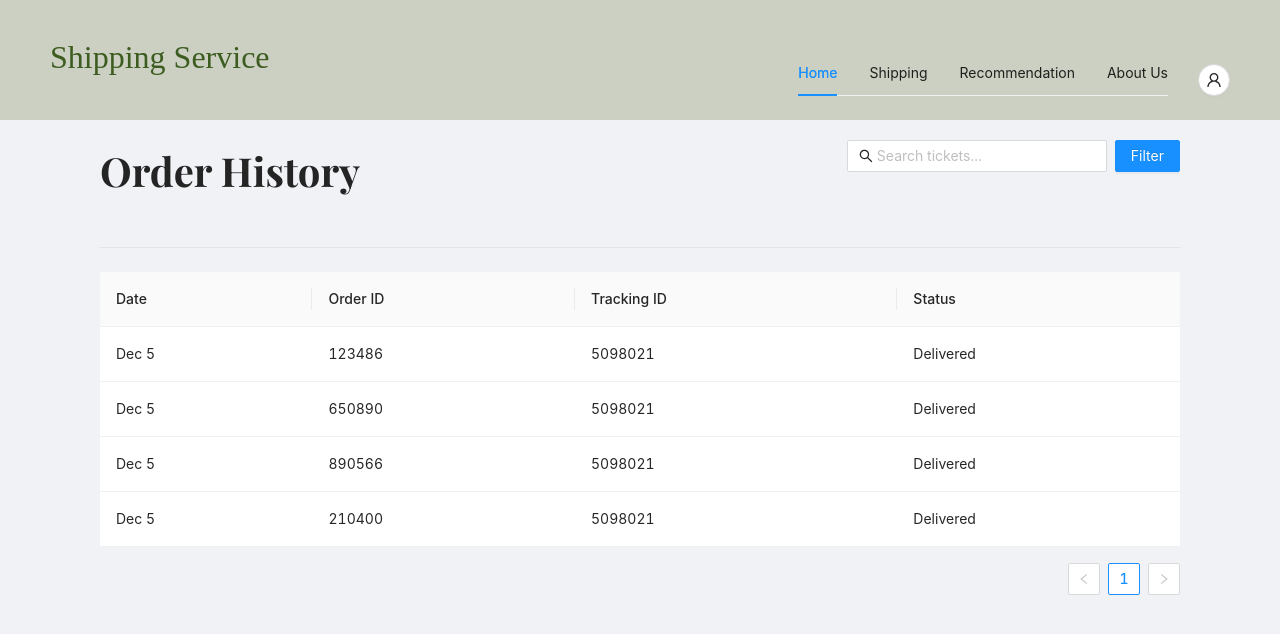
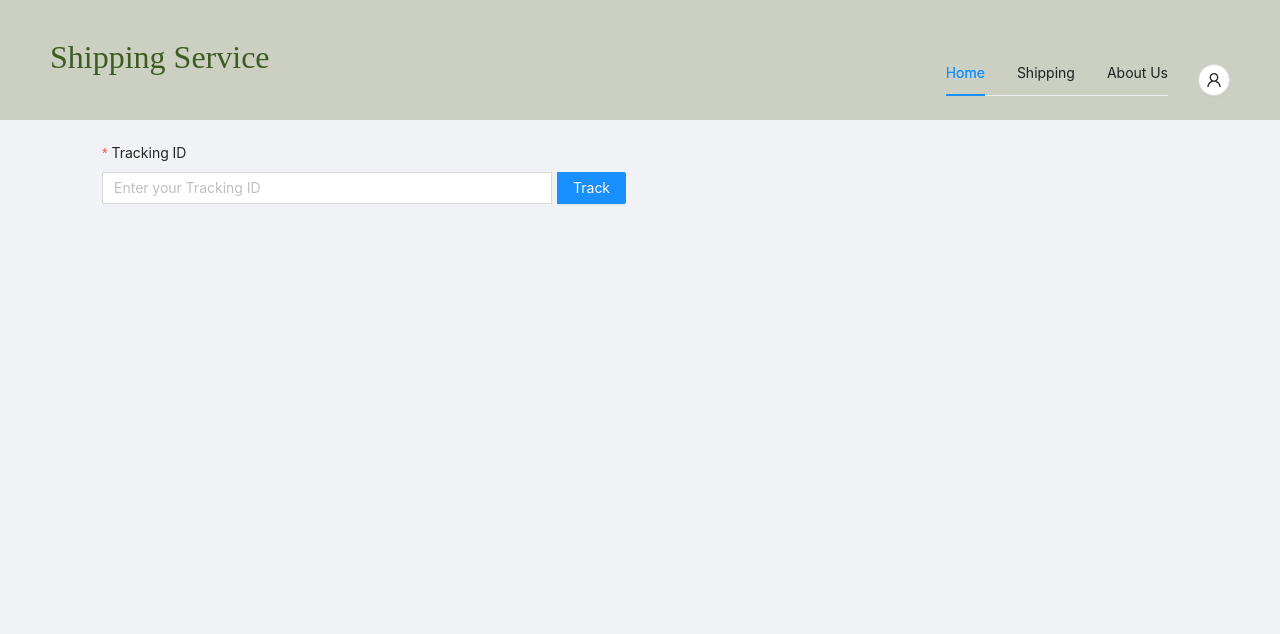
Before and after one commit to Lalala6982/team-collaboration, a React (Create React App) app in the folder flagcamp/: page / in a window 1280 px wide. Shown: the top 634 px of the page. Built offline with nearby package versions, Linux system fonts and the light colour scheme.

Commit message:
modified:   .DS_Store 	modified:   flagcamp/src/App.js 	modified:   flagcamp/src/components/HomePage.js 	modified:   flagcamp/src/components/OrderHistory.js 	modified:   flagcamp/src/components/Shipping.js 	modified:   flagcamp/src/components/Tracking.js 	modified:   flagcamp/src/utils.js

```diff
--- a/flagcamp/src/App.js
+++ b/flagcamp/src/App.js
@@ -102,7 +102,7 @@ const App = () => {
           >
             <TabPane tab="Home" key="0" />
             <TabPane tab="Shipping" key="1" />
-            <TabPane tab="Recommendation" key="2" />
+            {/* <TabPane tab="Recommendation" key="2" /> */}
             <TabPane tab="About Us" key="3" />
           </Tabs>
           <div
--- a/flagcamp/src/components/HomePage.js
+++ b/flagcamp/src/components/HomePage.js
@@ -4,13 +4,13 @@ import OrderHistory from "./OrderHistory";
 import { Modal } from "antd";
 
 const HomePage = ({ authed }) => {
-  // 接收 authed 作为 prop
-  return <OrderHistory />;
-  //   if (authed) {
-  //     return <OrderHistory/>
-  //   } else {
-  //     return <Tracking/>
-  //   }
+  // // 接收 authed 作为 prop
+  // return <OrderHistory />;
+    if (authed) {
+      return <OrderHistory/>
+    } else {
+      return <Tracking/>
+    }
 };
 
 export default HomePage;
--- a/flagcamp/src/components/OrderHistory.js
+++ b/flagcamp/src/components/OrderHistory.js
@@ -1,66 +1,48 @@
-import React, { useState } from "react";
+import React, { useState, useEffect } from "react";
 import { Table, Input, Button, Space, Divider, Row, Col } from "antd";
 import { SearchOutlined } from "@ant-design/icons";
 import "../App.css";
-
-const data = [
-  {
-    key: "1",
-    date: "Dec 5",
-    orderId: 123486,
-    trackingId: 5098021,
-    status: "Delivered",
-  },
-  {
-    key: "2",
-    date: "Dec 5",
-    orderId: 650890,
-    trackingId: 5098021,
-    status: "Delivered",
-  },
-  {
-    key: "3",
-    date: "Dec 5",
-    orderId: 890566,
-    trackingId: 5098021,
-    status: "Delivered",
-  },
-  {
-    key: "4",
-    date: "Dec 5",
-    orderId: 210400,
-    trackingId: 5098021,
-    status: "Delivered",
-  },
-];
+import { getOrderHistory } from "../utils";
 
 function OrderHistory() {
-  const [searchText, setSearchText] = useState("");
+  const [orderId, setOrderId] = useState("");
+  const [orderData, setOrderData] = useState([]);
+  const [loading, setLoading] = useState(false);
 
-  const handleSearch = (selectedKeys, confirm) => {
-    confirm();
-    setSearchText(selectedKeys[0]);
+  const fetchOrderHistory = async (query = {}) => {
+    setLoading(true);
+    try {
+      const data = await getOrderHistory();
+      console.log("data", data)
+      setOrderData(data);
+    } catch (error) {
+      console.error("Error fetching order history:", error);
+    }
+    setLoading(false);
   };
 
-  const handleReset = (clearFilters) => {
-    clearFilters();
-    setSearchText("");
+  useEffect(() => {
+    fetchOrderHistory();
+  }, []);
+
+  const handleSearch = () => {
+    // fetchOrderHistory({ id: orderId });
   };
 
   const columns = [
     {
       title: "Date",
-      dataIndex: "date",
+      dataIndex: "order_time",
       key: "date",
     },
     {
       title: "Order ID",
-      dataIndex: "orderId",
+      dataIndex: "id",
       key: "orderId",
     },
     {
       title: "Tracking ID",
-      dataIndex: "trackingId",
+      dataIndex: "id",
       key: "trackingId",
     },
     {
@@ -79,15 +61,19 @@ function OrderHistory() {
         <Col>
           <Space>
             <Input
-              placeholder="Search tickets..."
+              placeholder="Order ID"
+              value={orderId}
+              onChange={(e) => setOrderId(e.target.value)}
               prefix={<SearchOutlined />}
             />
-            <Button type="primary">Filter</Button>
+            <Button type="primary" onClick={handleSearch} loading={loading}>
+              Filter
+            </Button>
           </Space>
         </Col>
       </Row>
       <Divider />
-      <Table columns={columns} dataSource={data} />
+      <Table columns={columns} dataSource={orderData} loading={loading} />
     </div>
   );
 }
--- a/flagcamp/src/components/Shipping.js
+++ b/flagcamp/src/components/Shipping.js
@@ -81,8 +81,8 @@ const Shipping = ({ provideOptions, navigateToRecommendation }) => {
             />
           </Form.Item>
           <Form.Item
-            name="fromCounty"
-            label="County:"
+            name="fromState"
+            label="State:"
             labelCol={{ flex: "110px" }}
             rules={[{ required: true }]}
           >
@@ -90,7 +90,7 @@ const Shipping = ({ provideOptions, navigateToRecommendation }) => {
               style={{
                 borderRadius: 20,
               }}
-              placeholder="County"
+              placeholder="State"
             />
           </Form.Item>
           <Form.Item
@@ -175,8 +175,8 @@ const Shipping = ({ provideOptions, navigateToRecommendation }) => {
             />
           </Form.Item>
           <Form.Item
-            name="toCounty"
-            label="County:"
+            name="toState"
+            label="State:"
             labelCol={{ flex: "110px" }}
             rules={[{ required: true }]}
           >
@@ -184,7 +184,7 @@ const Shipping = ({ provideOptions, navigateToRecommendation }) => {
               style={{
                 borderRadius: 20,
               }}
-              placeholder="County"
+              placeholder="State"
             />
           </Form.Item>
           <Form.Item
--- a/flagcamp/src/components/Tracking.js
+++ b/flagcamp/src/components/Tracking.js
@@ -1,27 +1,41 @@
 import React, { useState } from "react";
-import { Row, Button, Input, Form, message, List, Card } from "antd";
+import { Button, Input, Form, message, Card } from "antd";
+import { searchOrder } from "../utils"; // Ensure correct import path
 
 function Tracking() {
   const [loading, setLoading] = useState(false);
-  const [trackingID, setTrackingID] = useState("");
-  const [trackingStatus, setTrackingStatus] = useState([]);
-  const [isVisible, setIsVisible] = useState(true);
+  const [orderID, setoOrderID] = useState("");
+  const [orderDetails, setOrderDetails] = useState(null);
 
-  const handleTrack = () => {
-    if (trackingID === "") {
+  const calculateProgress = (orderTime, duration) => {
+    const orderTimeMillis = new Date(orderTime).getTime();
+    const currentTimeMillis = new Date().getTime();
+    const elapsedTime = currentTimeMillis - orderTimeMillis;
+    const progress = Math.min((elapsedTime / (duration * 1000)) * 100, 100);
+    return progress.toFixed(2); // To get a percentage value with two decimal places
+  };
+
+  const calculateEstimatedDeliveryTime = (orderTime, duration) => {
+    const orderTimeDate = new Date(orderTime);
+    const deliveryTimeDate = new Date(orderTimeDate.getTime() + duration * 1000);
+    return deliveryTimeDate.toLocaleString(); // Format to a readable string
+  };
+
+  const handleTrack = async () => {
+    if (orderID === "") {
+      message.error("Please enter a tracking ID!");
       return;
+    } else {
+      setLoading(true);
+      try {
+        const data = await searchOrder(orderID);
+        setOrderDetails(data); // Adjust based on your API response structure
+      } catch (error) {
+        message.error(error.message);
+      } finally {
+        setLoading(false);
+      }
     }
-    setLoading(true);
-    setIsVisible(true);
-    // try {
-    //   const data = await getTrackingStatus(trackingID);
-    //   setTrackingStatus(data.result);
-    // } catch (error) {
-    //   message.error(error.message);
-    // } finally {
-    //   setLoading(false);
-    //   setIsVisible(false;)
-    // }
   };
 
   return (
@@ -41,32 +55,32 @@ function Tracking() {
           <Input
             style={{ width: 450, marginRight: 5 }}
             placeholder="Enter your Tracking ID"
-            value={trackingID}
-            onChange={(e) => setTrackingID(e.target.value)}
+            value={orderID}
+            onChange={(e) => setoOrderID(e.target.value)}
             onPressEnter={handleTrack}
           />
           <Button type="primary" onClick={handleTrack}>
             Track
           </Button>
         </Input.Group>
-        <List
-          loading={loading}
-          style={{
-            marginTop: 20,
-            height: "calc(100% - 30px)",
-            overflow: "auto",
-            display: isVisible ? "block" : "none",
-          }}
-          grid={{ gutter: 1, xs: 1, sm: 1, md: 1, lg: 1, xl: 1, xxl: 1 }}
-          dataSource={[1]}
-          renderItem={(currentStatus) => (
-            <List.Item key={currentStatus}>
-              <Card title={currentStatus} />
-            </List.Item>
-          )}
-        />
       </Form.Item>
+      {orderDetails && (
+        <Card title="Order Details" style={{ marginTop: 20 }}>
+          <p>
+            Progress:{" "}
+            {calculateProgress(orderDetails.order_time, orderDetails.duration)}%
+          </p>
+          <p>
+            Estimated Delivery Time:{" "}
+            {calculateEstimatedDeliveryTime(
+              orderDetails.order_time,
+              orderDetails.duration
+            )}
+          </p>
+        </Card>
+      )}
     </Form>
   );
 }
+
 export default Tracking;
--- a/flagcamp/src/utils.js
+++ b/flagcamp/src/utils.js
@@ -116,12 +116,9 @@ export const createOrder = (optionId) => {
   });
 };
 
-export const searchOrder = (query) => {
-  const id = query?.id ?? "";
-  const status = query?.status ?? "";
-
+export const searchOrder = (orderID) => {
   const url = new URL(`${domain}/search`);
-  url.searchParams.append("id", id);
+  url.searchParams.append("order_id", orderID);
 
   return fetch(url, {
     headers: {
@@ -129,25 +126,17 @@ export const searchOrder = (query) => {
     },
   }).then((response) => {
     handleResponseStatus(response, "Fail to search order");
-
     return response.json();
   });
 };
 
-export const getOrderHistory = (query) => {
-  const id = query?.id ?? "";
-  const orderTime = query?.orderTime ?? "";
-  const status = query?.status ?? "";
-
+export const getOrderHistory = () => {
   const authToken = localStorage.getItem("authToken");
-  const url = new URL(`${domain}/search`);
-  url.searchParams.append("id", id);
-  url.searchParams.append("order_time", orderTime);
-  url.searchParams.append("status", status);
+  const url = new URL(`${domain}/orderhistory`);
 
   return fetch(url, {
     headers: {
-      Authorization: `Bearer ${authToken}`,
+      'Authorization': `Bearer ${authToken}`,
     },
   }).then((response) => {
     handleResponseStatus(response, "Fail to get order history");
```
Also changed, not shown: 1 other file (tests, documents, lock files or other folders).
